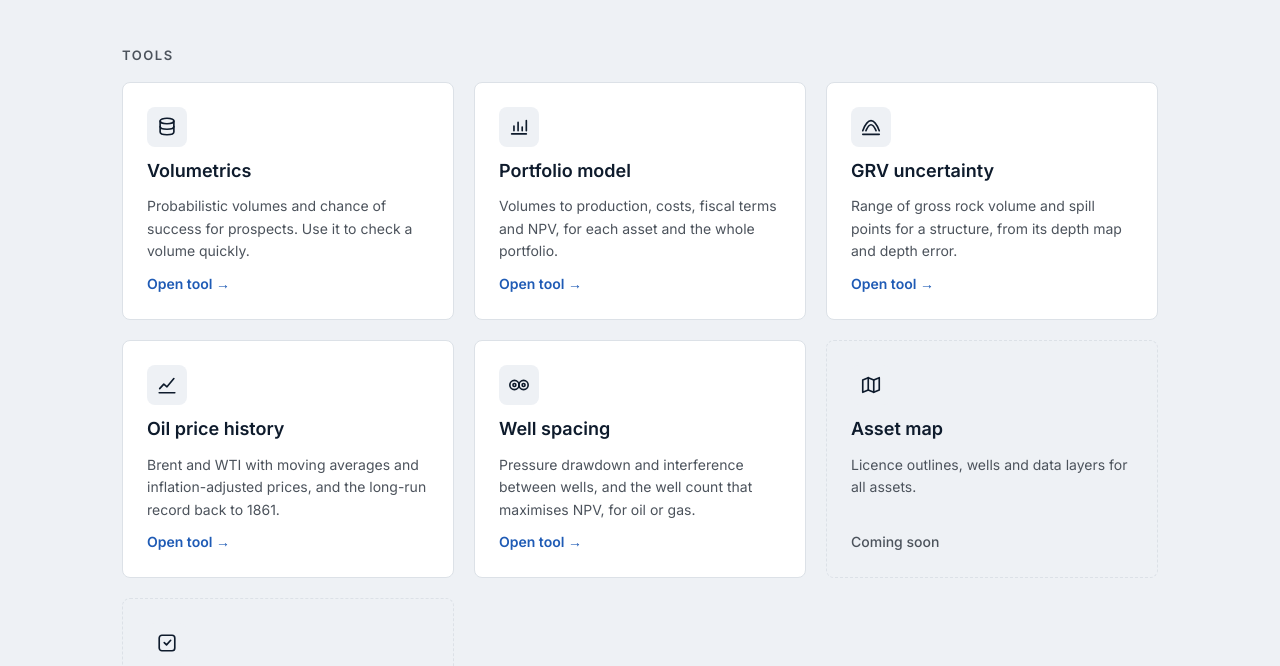
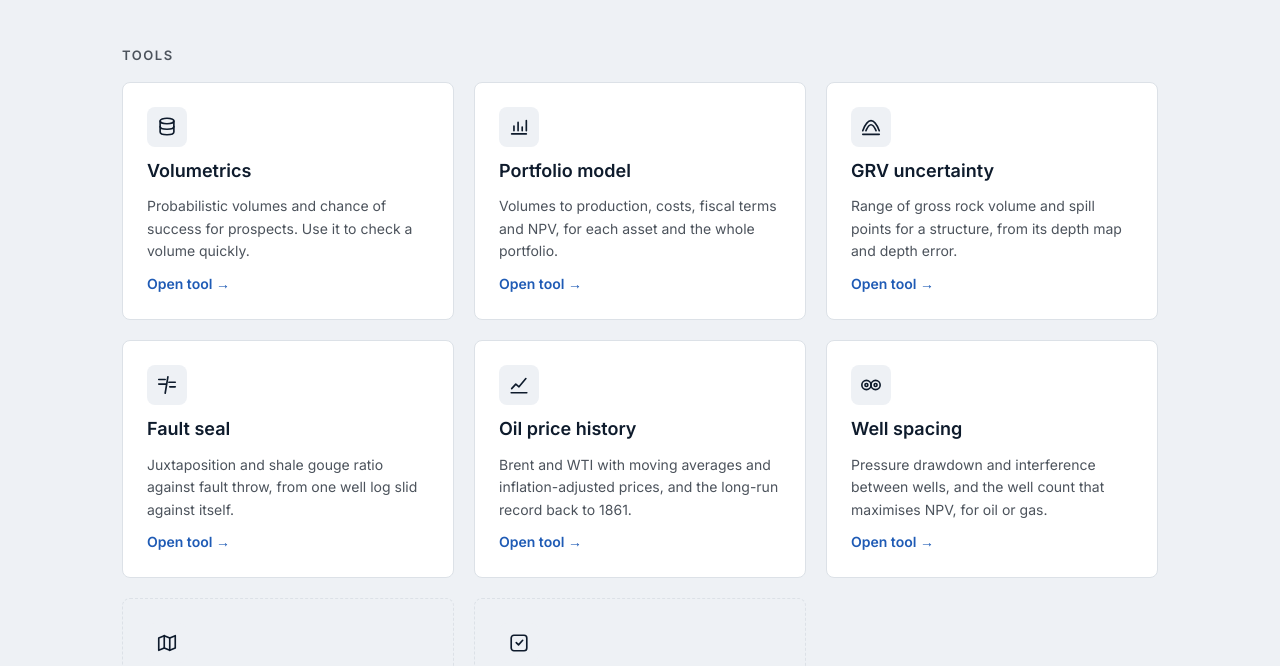
Before and after one commit to mobiusadvisory/tetra-web, a plain HTML site: page portal/index.html in a window 1280 px wide. Shown: the part 263-929 px from the top of the page. Drawn offline with Linux system fonts and the light colour scheme.

Commit message:
Portal: add Fault seal tool tile
Co-Authored-By: Claude Opus 5.5 <noreply@anthropic.com>
Claude-Session: https://claude.ai/code/session_01Hsa4ssLe7uPwAAgH7ZJM6J

```diff
--- a/portal/index.html
+++ b/portal/index.html
@@ -89,6 +89,12 @@ footer{border-top:1px solid var(--line);padding-top:24px;padding-bottom:40px;fon
 <p>Range of gross rock volume and spill points for a structure, from its depth map and depth error.</p>
 <span class="go">Open tool →</span>
 </a>
+<a class="tile" href="https://toolkit.tetraenergies.net/fault-seal" target="_blank" rel="noopener">
+<div class="icon"><svg width="22" height="22" viewBox="0 0 24 24" fill="none" stroke="currentColor" stroke-width="1.8" stroke-linecap="round" stroke-linejoin="round" aria-hidden="true"><path d="M3 6h7"/><path d="M3 11h8"/><path d="M14 9h7"/><path d="M15 14h6"/><path d="M13 3l-3 18"/></svg></div>
+<h3>Fault seal</h3>
+<p>Juxtaposition and shale gouge ratio against fault throw, from one well log slid against itself.</p>
+<span class="go">Open tool →</span>
+</a>
 <a class="tile" href="/tools/oil-prices/" target="_blank" rel="noopener">
 <div class="icon"><svg width="22" height="22" viewBox="0 0 24 24" fill="none" stroke="currentColor" stroke-width="1.8" stroke-linecap="round" stroke-linejoin="round" aria-hidden="true"><path d="M3.5 20.5h17"/><path d="m4 16 4.5-5 3.5 3 7.5-9"/></svg></div>
 <h3>Oil price history</h3>
```
